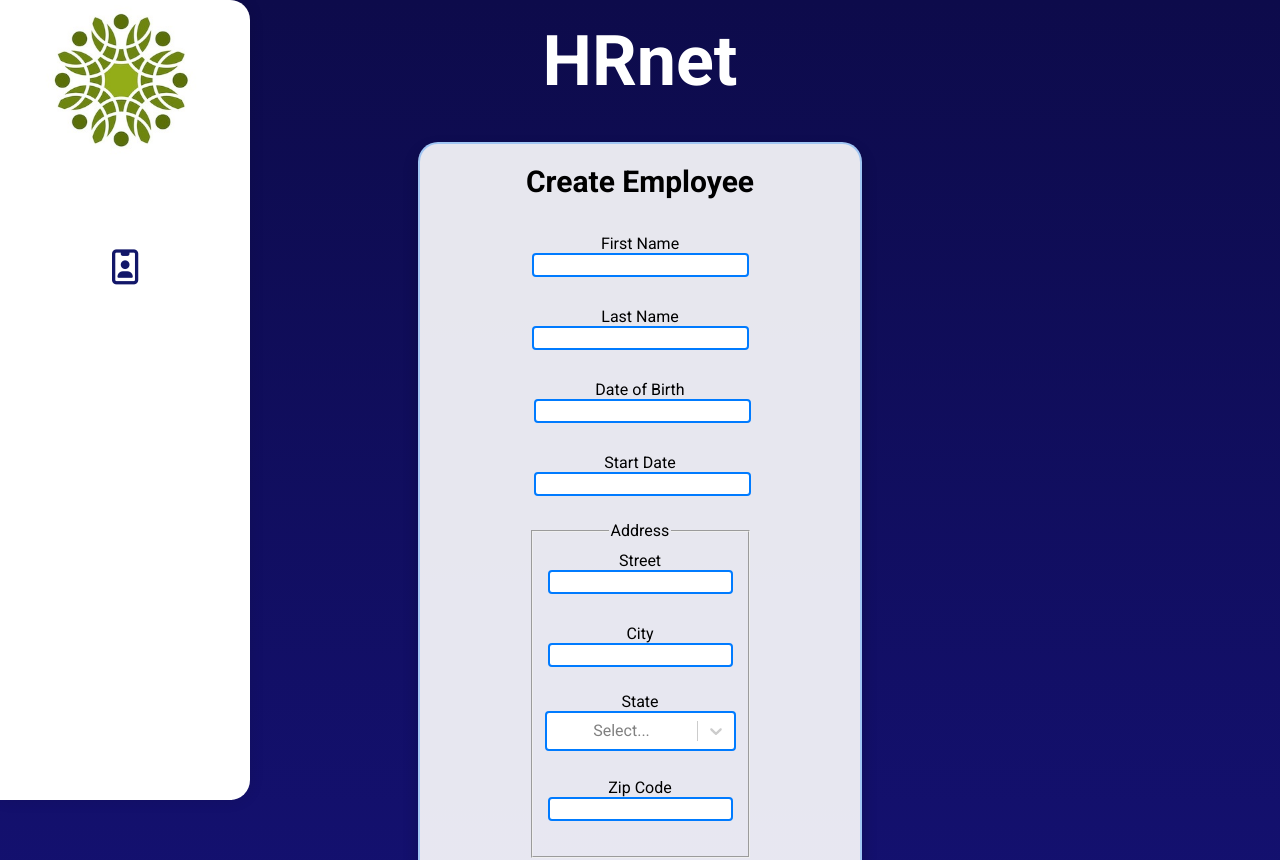
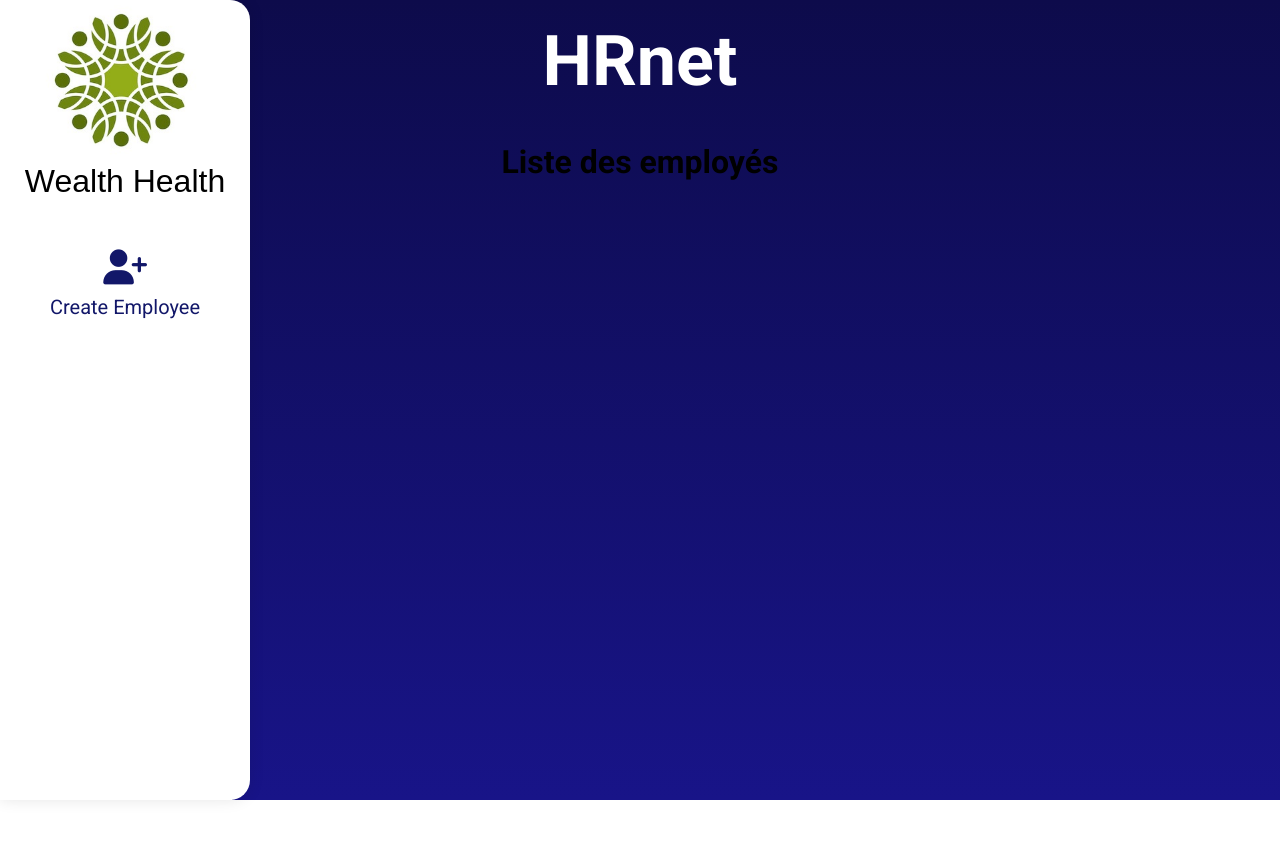
Before and after one commit to ElvisGalvez/hr-net, a React (Create React App) app: page / in a window 1280 px wide. Shown: the top 860 px of the page. After the commit the page ends 800 px from the top, so only its background shows below. Built offline with nearby package versions, Linux system fonts and the light colour scheme.

Commit message:
added react router and added navigation logic

```diff
--- a/package.json
+++ b/package.json
@@ -12,6 +12,7 @@
     "react-datepicker": "^4.21.0",
     "react-dom": "^18.2.0",
     "react-redux": "^8.1.3",
+    "react-router-dom": "^6.17.0",
     "react-scripts": "5.0.1",
     "react-select": "^5.7.7",
     "web-vitals": "^2.1.4"
--- a/src/App.js
+++ b/src/App.js
@@ -1,23 +1,30 @@
 import React from 'react';
 import { Provider } from 'react-redux';
+import { BrowserRouter as Router, Route, Routes } from 'react-router-dom';
 import { store } from './state/store';
 import './App.css';
 import CreateEmployee from './pages/CreateEmployee';
+import EmployeeList from './pages/EmployeeList';
 import Header from './components/atoms/Header';
 import SideMenu from './components/organisms/SideMenu';
 
 function App() {
   return (
     <Provider store={store}>
+      <Router>
         <div className="App">
           <Header />
           <div className="App-body">
             <SideMenu />
             <div className="App-content">
-            <CreateEmployee />
+              <Routes>
+                <Route path="/" element={<EmployeeList />} index />
+                <Route path="/create-employee" element={<CreateEmployee />} />
+              </Routes>
             </div>
           </div>
         </div>
+      </Router>
     </Provider>
   );
 }
--- a/src/components/atoms/SideMenuLink/index.jsx
+++ b/src/components/atoms/SideMenuLink/index.jsx
@@ -1,11 +1,11 @@
 import React from 'react';
 import './SideMenuLink.css';
+import { Link } from 'react-router-dom';
 
-const SideMenuLink = ({ href, iconClass, text, isExpanded }) => (
-  <a href={href} className="menu-link">
+const SideMenuLink = ({ to, iconClass, text, isExpanded }) => (
+  <Link to={to} className="menu-link">
     <i className={iconClass}></i>
     <span className={`menu-text ${isExpanded ? 'show-text' : 'hide-text'}`}>{text}</span>
-  </a>
+  </Link>
 );
-
 export default SideMenuLink;
--- a/src/components/organisms/SideMenu/index.jsx
+++ b/src/components/organisms/SideMenu/index.jsx
@@ -1,6 +1,7 @@
 import React from 'react';
 import { useDispatch, useSelector } from 'react-redux';
 import { setSideMenuExpanded } from '../../../state/employeeSlice';
+import { useLocation } from 'react-router-dom';
 import './SideMenu.css';
 import Logo from '../../atoms/Logo';
 import CompanyName from '../../atoms/CompanyName';
@@ -9,6 +10,9 @@ import SideMenuLink from '../../atoms/SideMenuLink';
 const SideMenu = () => {
   const dispatch = useDispatch();
   const isExpanded = useSelector(state => state.employee.isSideMenuExpanded);
+  const location = useLocation();
+
+  const isOnEmployeeList = location.pathname === '/';
 
   return (
     <div
@@ -19,9 +23,9 @@ const SideMenu = () => {
       <Logo isExpanded={isExpanded} />
       <CompanyName isExpanded={isExpanded} />
       <SideMenuLink
-        href="/employee-list"
-        iconClass={`fa-regular fa-id-badge menu-icon ${isExpanded ? 'show-text' : 'hide-text'}`}
-        text="Employee List"
+        to={isOnEmployeeList ? "/create-employee" : "/"}
+        iconClass={`fa-regular fa-id-badge menu-icon ${isExpanded ? 'show-text' : 'hide-text'} ${isOnEmployeeList ? 'fa-solid fa-user-plus' : ''}`}
+        text={isOnEmployeeList ? "Create Employee" : "Employee List"}
         isExpanded={isExpanded}
       />
     </div>
--- /dev/null
+++ b/src/pages/EmployeeList/index.jsx
@@ -0,0 +1,12 @@
+import React from 'react';
+import './EmployeeList.css';
+
+const EmployeeList = () => {
+  return (
+    <div>
+      <h1>Liste des employés</h1>
+    </div>
+  );
+};
+
+export default EmployeeList;
```
Also changed, not shown: src/pages/EmployeeList/EmployeeList.css (added), 1 other file (tests, documents, lock files or other folders). Lines whose indentation alone changed are shown as unchanged.
